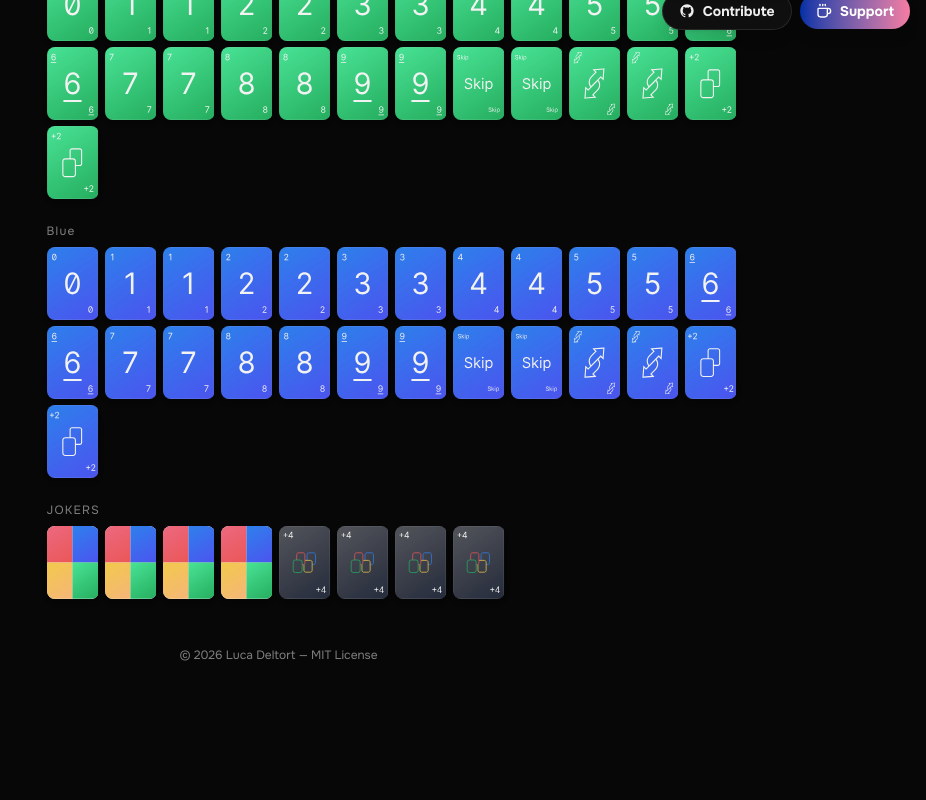
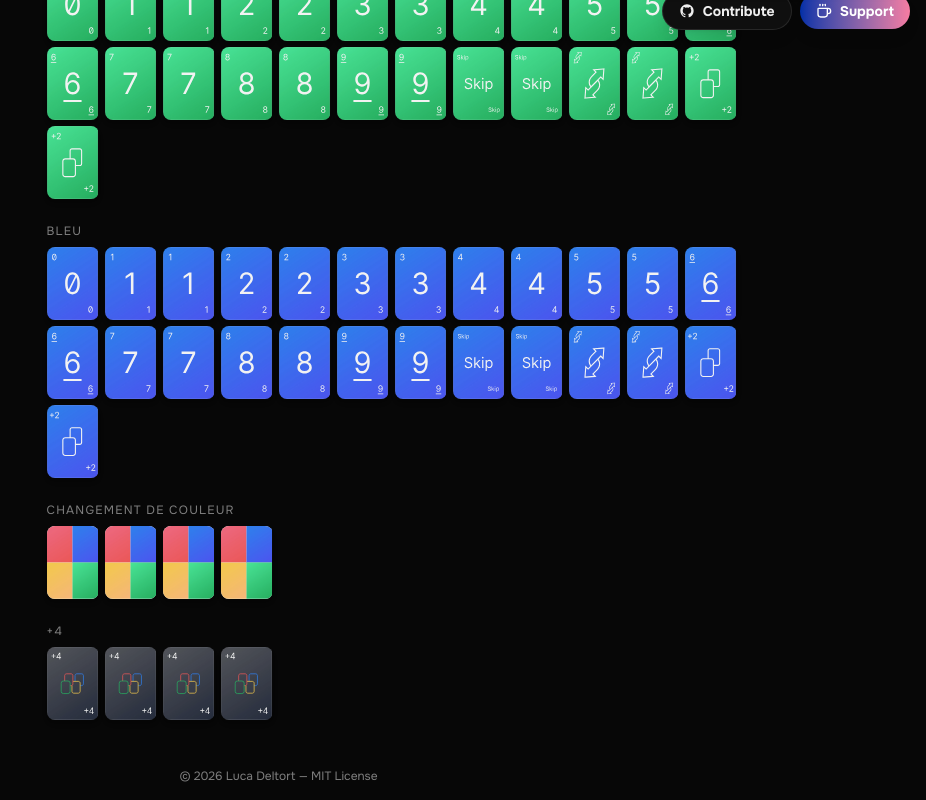
Before and after one commit to LucaDeltort/delcard_games, a SvelteKit app: page /decks/color-deck in a window 1280 px wide. Shown: the part 754-1554 px from the top of the page, without its empty margins (354-1280 px from the left). Before the commit the page ends 1433 px from the top, so only its background shows below. Built offline with nearby package versions, Linux system fonts and the light colour scheme.

Commit message:
feat(dev): improve deck viewer with role tooltips, modal, and i18n labels

```diff
--- a/src/lib/decks/WerewolfDeck/cards.ts
+++ b/src/lib/decks/WerewolfDeck/cards.ts
@@ -19,3 +19,20 @@ export type WerewolfCardFace = (typeof WEREWOLF_CARD_FACES)[number]
 export function createWerewolfDeck(): Card[] {
 	return WEREWOLF_CARD_FACES.map((face) => createCard(face))
 }
+
+const ROLE_KEYS: Record<string, { nameKey: string; descKey: string }> = {
+	werewolf: { nameKey: 'werewolf.roleWerewolf', descKey: 'werewolf.desc.werewolf' },
+	villager: { nameKey: 'werewolf.roleVillager', descKey: 'werewolf.desc.villager' },
+	seer: { nameKey: 'werewolf.roleSeer', descKey: 'werewolf.desc.seer' },
+	witch: { nameKey: 'werewolf.roleWitch', descKey: 'werewolf.desc.witch' },
+	hunter: { nameKey: 'werewolf.roleHunter', descKey: 'werewolf.desc.hunter' },
+	cupid: { nameKey: 'werewolf.roleCupid', descKey: 'werewolf.desc.cupid' },
+	defender: { nameKey: 'werewolf.roleDefender', descKey: 'werewolf.desc.defender' },
+	elder: { nameKey: 'werewolf.roleElder', descKey: 'werewolf.desc.elder' },
+	scapegoat: { nameKey: 'werewolf.roleScapegoat', descKey: 'werewolf.desc.scapegoat' },
+	'village-idiot': { nameKey: 'werewolf.roleVillageIdiot', descKey: 'werewolf.desc.villageIdiot' }
+}
+
+export function getWerewolfCardDetails(card: Card): { nameKey: string; descKey: string } | null {
+	return ROLE_KEYS[card.face] ?? null
+}
--- a/src/lib/decks/registry.ts
+++ b/src/lib/decks/registry.ts
@@ -6,7 +6,7 @@ import { createFrenchDeck } from '$lib/decks/FrenchDeck/cards'
 import { frenchDeckMetadata } from '$lib/decks/FrenchDeck/metadata'
 import { defaultFrenchDeckPack, frenchDeckPacks } from '$lib/decks/FrenchDeck/packs'
 import type { CardPack, DeckMetadata } from '$lib/decks/types'
-import { createWerewolfDeck } from '$lib/decks/WerewolfDeck/cards'
+import { createWerewolfDeck, getWerewolfCardDetails } from '$lib/decks/WerewolfDeck/cards'
 import { werewolfDeckMetadata } from '$lib/decks/WerewolfDeck/metadata'
 import { defaultWerewolfDeckPack, werewolfDeckPacks } from '$lib/decks/WerewolfDeck/packs'
 
@@ -18,6 +18,9 @@ export type DeckTypeEntry = {
 	defaultPackId: string
 	metadata: DeckMetadata
 	createCards: () => Card[]
+	unsuitedLabelKey?: string
+	getCardDetails?: (card: Card) => { nameKey: string; descKey: string } | null
+	groupUnsuitedCards?: (cards: Card[]) => { labelKey: string; cards: Card[] }[]
 }
 
 const DECK_TYPE_SLUGS: Record<DeckType, string> = {
@@ -48,7 +51,14 @@ export const deckRegistry: DeckTypeEntry[] = [
 		packs: colorDeckPacks,
 		defaultPackId: defaultColorDeckPack.id,
 		metadata: colorDeckMetadata,
-		createCards: () => createColorDeck()
+		createCards: () => createColorDeck(),
+		groupUnsuitedCards: (cards) => [
+			{ labelKey: 'color.actionWild', cards: cards.filter((c) => c.face === 'Wild') },
+			{
+				labelKey: 'color.actionWildDrawFour',
+				cards: cards.filter((c) => c.face === 'WildDrawFour')
+			}
+		]
 	},
 	{
 		slug: 'werewolf-deck',
@@ -57,7 +67,9 @@ export const deckRegistry: DeckTypeEntry[] = [
 		packs: werewolfDeckPacks,
 		defaultPackId: defaultWerewolfDeckPack.id,
 		metadata: werewolfDeckMetadata,
-		createCards: () => createWerewolfDeck()
+		createCards: () => createWerewolfDeck(),
+		unsuitedLabelKey: 'decks.groupRoles',
+		getCardDetails: getWerewolfCardDetails
 	}
 ]
 
--- a/src/lib/i18n/en.ts
+++ b/src/lib/i18n/en.ts
@@ -80,7 +80,11 @@ export default {
 			hearts: 'hearts',
 			diamonds: 'diamonds',
 			clubs: 'clubs',
-			spades: 'spades'
+			spades: 'spades',
+			red: 'red',
+			yellow: 'yellow',
+			green: 'green',
+			blue: 'blue'
 		}
 	},
 	color: {
@@ -390,7 +394,9 @@ export default {
 		frenchDeck: 'French Deck',
 		colorDeck: 'Color Deck',
 		werewolfDeck: 'Werewolf Deck',
-		errorUnknownType: 'Unknown deck type.'
+		errorUnknownType: 'Unknown deck type.',
+		groupJokers: 'Jokers',
+		groupRoles: 'Roles'
 	},
 	dice: {
 		title: 'Dice',
--- a/src/lib/i18n/fr.ts
+++ b/src/lib/i18n/fr.ts
@@ -80,7 +80,11 @@ export default {
 			hearts: 'cœur',
 			diamonds: 'carreau',
 			clubs: 'trèfle',
-			spades: 'pique'
+			spades: 'pique',
+			red: 'rouge',
+			yellow: 'jaune',
+			green: 'vert',
+			blue: 'bleu'
 		}
 	},
 	color: {
@@ -394,7 +398,9 @@ export default {
 		frenchDeck: 'Jeu de cartes français',
 		colorDeck: 'Jeu de cartes Color',
 		werewolfDeck: 'Jeu Loup-Garou',
-		errorUnknownType: 'Type de jeu inconnu.'
+		errorUnknownType: 'Type de jeu inconnu.',
+		groupJokers: 'Jokers',
+		groupRoles: 'Rôles'
 	},
 	dice: {
 		title: 'Dés',
--- a/src/routes/decks/[type]/+page.svelte
+++ b/src/routes/decks/[type]/+page.svelte
@@ -1,7 +1,9 @@
 <script lang="ts">
-import { ArrowLeft, Check, Flag } from 'lucide-svelte'
+import { Dialog } from 'bits-ui'
+import { ArrowLeft, Check, Flag, X } from 'lucide-svelte'
 import { page } from '$app/stores'
 import Seo from '$lib/components/Seo.svelte'
+import type { Card } from '$lib/core/types'
 import { cardSrc, preloadPack } from '$lib/decks/preload'
 import { getDeckBySlug } from '$lib/decks/registry'
 import { t } from '$lib/i18n'
@@ -15,6 +17,7 @@ let previewPackId = $state<string | null>(null)
 let renderedPackId = $state<string | null>(null)
 let loading = $state(false)
 let activeHandle: { cancel: () => void } | null = null
+let selectedCard = $state<Card | null>(null)
 
 $effect(() => {
 	slug
@@ -34,6 +37,10 @@ const cardsBySuit = $derived.by(() => {
 })
 const jokers = $derived(
 	allCards.filter((c) => c.face === 'Joker' || !c.suit).sort((a, b) => a.face.localeCompare(b.face))
+)
+
+const selectedDetails = $derived(
+	selectedCard && entry?.getCardDetails ? entry.getCardDetails(selectedCard) : null
 )
 
 async function switchPack(packId: string) {
@@ -132,7 +139,7 @@ async function switchPack(packId: string) {
 				<div class="flex flex-col gap-6">
 					{#each cardsBySuit as { suit, cards }}
 						<div>
-							<p class="mb-2 text-xs capitalize tracking-widest text-muted-foreground">{suit}</p>
+							<p class="mb-2 text-xs uppercase tracking-widest text-muted-foreground">{$t('card.suit.' + suit)}</p>
 							<div class="flex flex-wrap gap-1.5">
 								{#each cards as card (card.id)}
 									<img
@@ -147,19 +154,41 @@ async function switchPack(packId: string) {
 					{/each}
 
 					{#if jokers.length > 0}
+						{#each (entry.groupUnsuitedCards ? entry.groupUnsuitedCards(jokers) : [{ labelKey: entry.unsuitedLabelKey ?? 'decks.groupJokers', cards: jokers }]) as group}
+							{#if group.cards.length > 0}
 								<div>
-							<p class="mb-2 text-xs tracking-widest text-muted-foreground uppercase">Jokers</p>
-							<div class="flex flex-wrap gap-1.5">
-								{#each jokers as card (card.id)}
+									<p class="mb-2 text-xs tracking-widest text-muted-foreground uppercase">{$t(group.labelKey)}</p>
+									<div class="flex flex-wrap gap-x-1.5 gap-y-7">
+										{#each group.cards as card (card.id)}
+											{@const details = entry.getCardDetails?.(card)}
+											{#if details}
+												<button
+													onclick={() => (selectedCard = card)}
+													class="group relative flex flex-col items-center rounded-lg transition-transform hover:scale-105 focus:outline-none focus-visible:ring-2 focus-visible:ring-primary"
+												>
+													<img
+														src={cardSrc(card, renderedPack)}
+														alt={$t(details.nameKey)}
+														class="h-16 w-11 rounded-lg object-contain shadow-md sm:h-18.25 sm:w-13"
+														draggable="false"
+													/>
+													<span class="absolute -bottom-5 left-1/2 -translate-x-1/2 whitespace-nowrap rounded bg-popover px-1.5 py-0.5 text-xs text-popover-foreground opacity-0 shadow transition-opacity group-hover:opacity-100">
+														{$t(details.nameKey)}
+													</span>
+												</button>
+											{:else}
 												<img
 													src={cardSrc(card, renderedPack)}
 													alt="{card.face}{card.suit ? ' ' + card.suit : ''}"
 													class="h-16 w-11 rounded-lg object-contain shadow-md sm:h-18.25 sm:w-13"
 													draggable="false"
 												/>
+											{/if}
 										{/each}
 									</div>
 								</div>
+							{/if}
+						{/each}
 					{/if}
 				</div>
 			</div>
@@ -170,3 +199,36 @@ async function switchPack(packId: string) {
 		</div>
 	{/if}
 </div>
+
+{#if entry?.getCardDetails}
+	<Dialog.Root open={selectedCard !== null} onOpenChange={(v) => { if (!v) selectedCard = null }}>
+		<Dialog.Portal>
+			<Dialog.Overlay class="fixed inset-0 z-50 bg-black/50" />
+			<Dialog.Content
+				class="fixed left-1/2 top-1/2 z-50 w-full max-w-sm -translate-x-1/2 -translate-y-1/2 rounded-2xl border border-border bg-card p-6 shadow-xl focus:outline-none"
+			>
+				{#if selectedCard && selectedDetails}
+					<div class="flex flex-col items-center gap-4 pt-2">
+						<img
+							src={cardSrc(selectedCard, renderedPack)}
+							alt={$t(selectedDetails.nameKey)}
+							class="h-36 w-24 rounded-xl object-contain shadow-lg"
+							draggable="false"
+						/>
+						<div class="flex flex-col items-center gap-2 text-center">
+							<Dialog.Title class="text-lg font-medium">{$t(selectedDetails.nameKey)}</Dialog.Title>
+							<Dialog.Description class="text-sm text-muted-foreground leading-relaxed">
+								{$t(selectedDetails.descKey)}
+							</Dialog.Description>
+						</div>
+					</div>
+				{/if}
+				<Dialog.Close
+					class="absolute right-4 top-4 text-muted-foreground transition-colors hover:text-foreground"
+				>
+					<X size={16} />
+				</Dialog.Close>
+			</Dialog.Content>
+		</Dialog.Portal>
+	</Dialog.Root>
+{/if}
```
Lines whose indentation alone changed are shown as unchanged.
